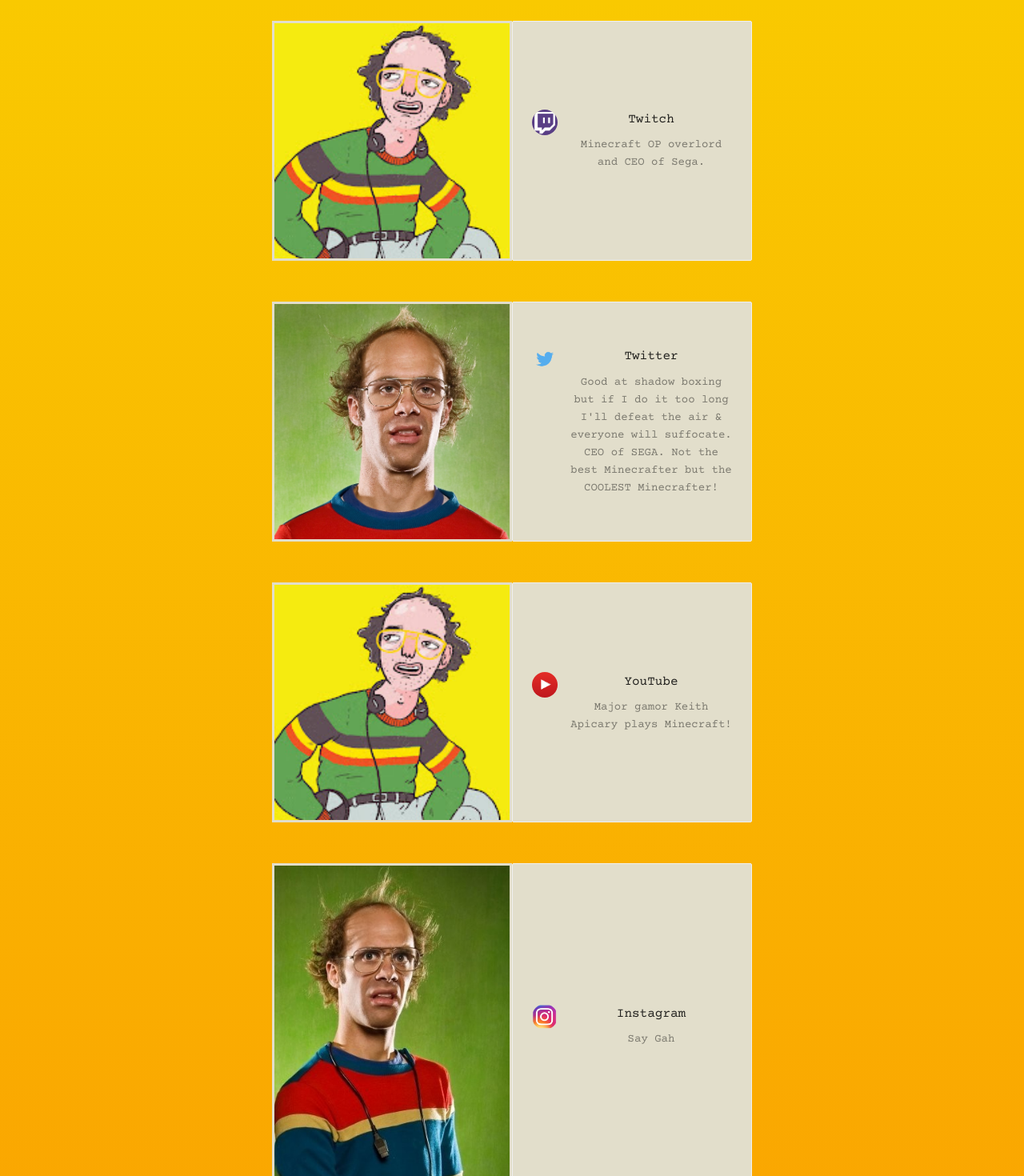
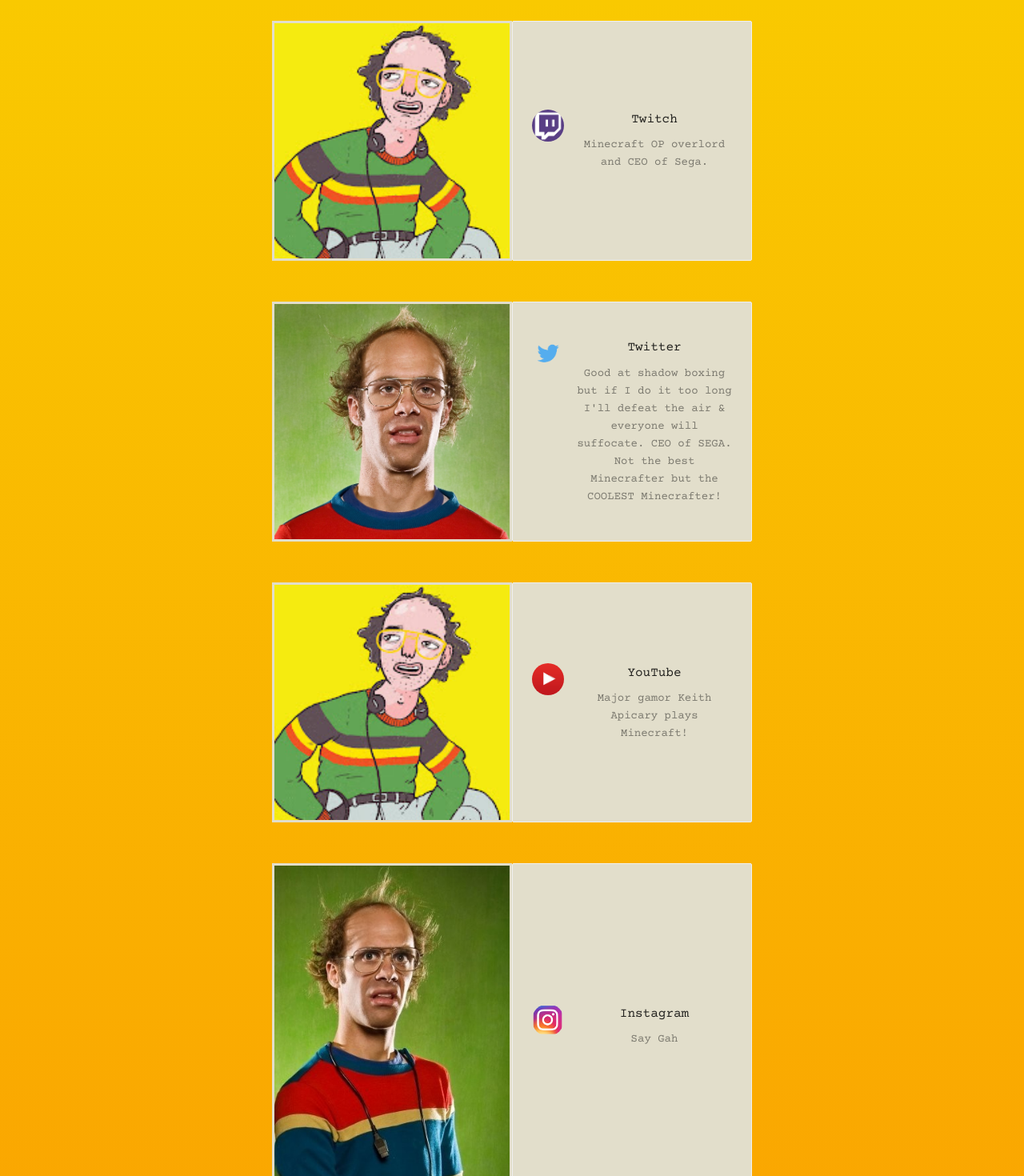
Before and after one commit to lyndsiWilliams/nathan-station, a React (Create React App) app in the folder client/: page /keith in a window 1280 px wide. Shown: the part 340-1810 px from the top of the page at 80% size. Built offline with nearby package versions, Linux system fonts and the light colour scheme.

Commit message:
Bigger icons

```diff
--- a/client/src/components/KeithPage.tsx
+++ b/client/src/components/KeithPage.tsx
@@ -87,7 +87,7 @@ const KeithPage = () => {
             />
             <StyledCard>
               <Meta
-                avatar={<Avatar src={twitch} />}
+                avatar={<Avatar src={twitch} size='large' />}
                 title="Twitch"
                 description="Minecraft OP overlord and CEO of Sega."
               />
@@ -107,7 +107,7 @@ const KeithPage = () => {
             />
             <StyledCard>
               <Meta
-                avatar={<Avatar src={twitter} />}
+                avatar={<Avatar src={twitter} size='large' />}
                 title="Twitter"
                 description="Good at shadow boxing but if I do it too long I'll defeat the air & everyone will suffocate. CEO of SEGA. Not the best Minecrafter but the COOLEST Minecrafter!"
               />
@@ -127,7 +127,7 @@ const KeithPage = () => {
             />
             <StyledCard>
               <Meta
-                avatar={<Avatar src={youtube} />}
+                avatar={<Avatar src={youtube} size='large' />}
                 title="YouTube"
                 description="Major gamor Keith Apicary plays Minecraft!"
               />
@@ -147,7 +147,7 @@ const KeithPage = () => {
             />
             <StyledCard>
               <Meta
-                avatar={<Avatar src={instagram} />}
+                avatar={<Avatar src={instagram} size='large' />}
                 title="Instagram"
                 description="Say Gah"
               />
```
